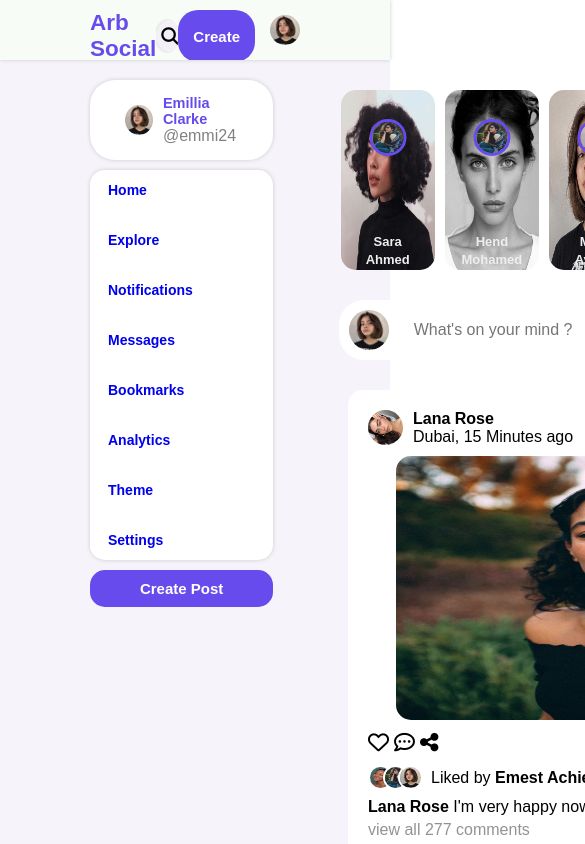
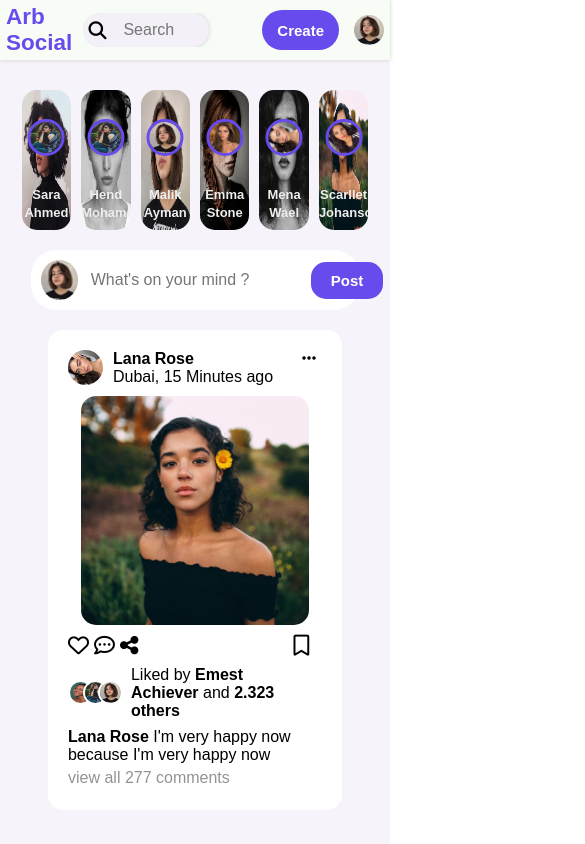
Before and after one commit to sayedmuhammed74/social, a plain HTML site: page index.html in a window 390 px wide. Shown: the top 844 px of the page, 585 px wide, since content can reach past the window. Drawn offline with Linux system fonts and the light colour scheme; files whose address does not match are found by name.

Commit message:
Add files via upload

```diff
--- a/css/style.css
+++ b/css/style.css
@@ -563,3 +563,40 @@ ul {
 .show-comments {
   display: block;
 }
+
+/* media query */
+
+@media (max-width: 400px) {
+  .content {
+    display: block;
+  }
+  .aside,
+  .pages {
+    display: none;
+  }
+  .view .stories {
+    width: 97%;
+  }
+  .view .stories .story {
+    height: 140px;
+  }
+  .px-60 {
+    padding-left: 6px;
+    padding-right: 6px;
+  }
+  .view .stories .story span {
+    bottom: -58px;
+  }
+  .post-container.p-10 {
+    padding: 0;
+  }
+  .post-creator {
+    display: flex;
+    justify-content: space-around;
+    gap: 3px;
+  }
+  nav {
+    display: flex;
+    justify-content: space-around;
+  }
+}
```
